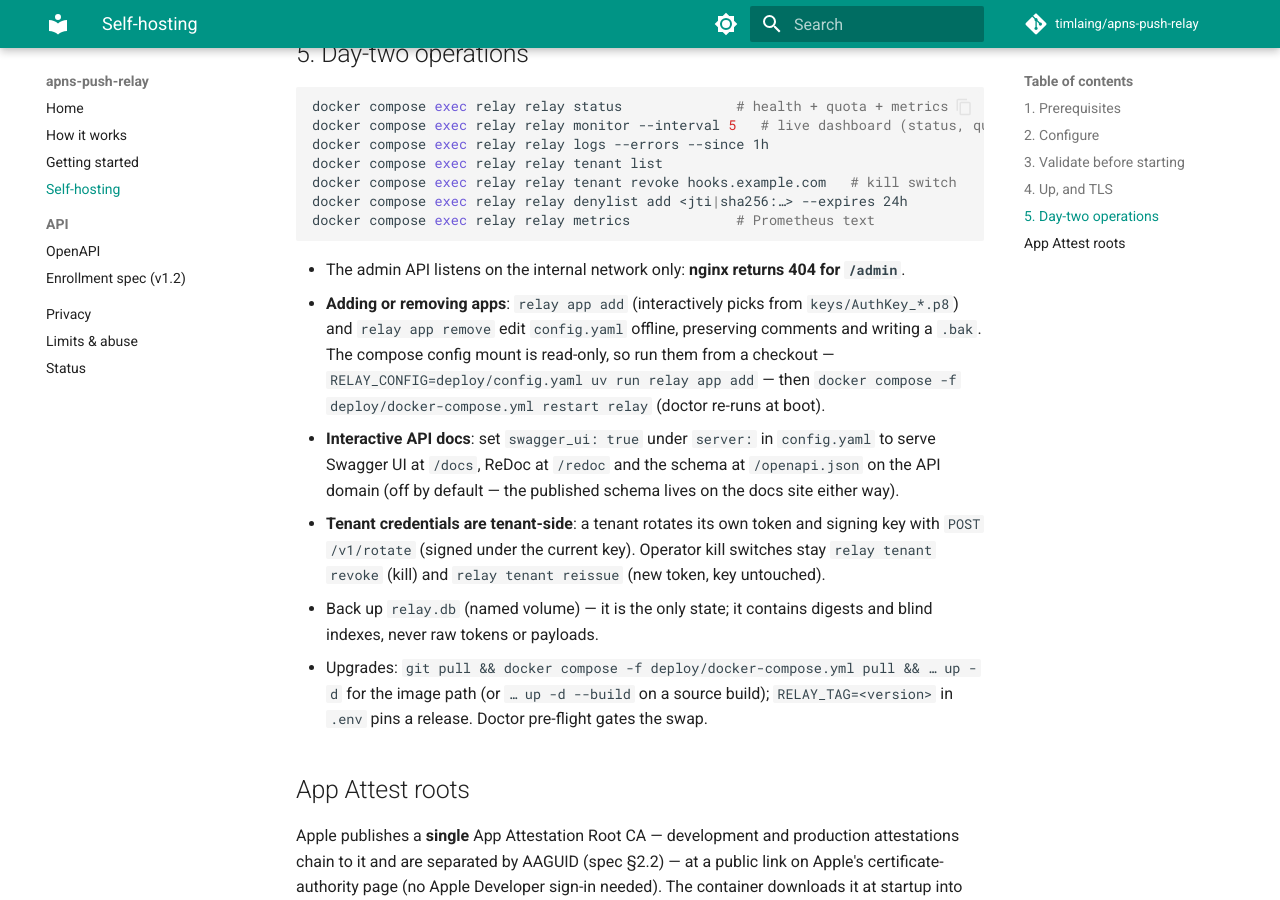
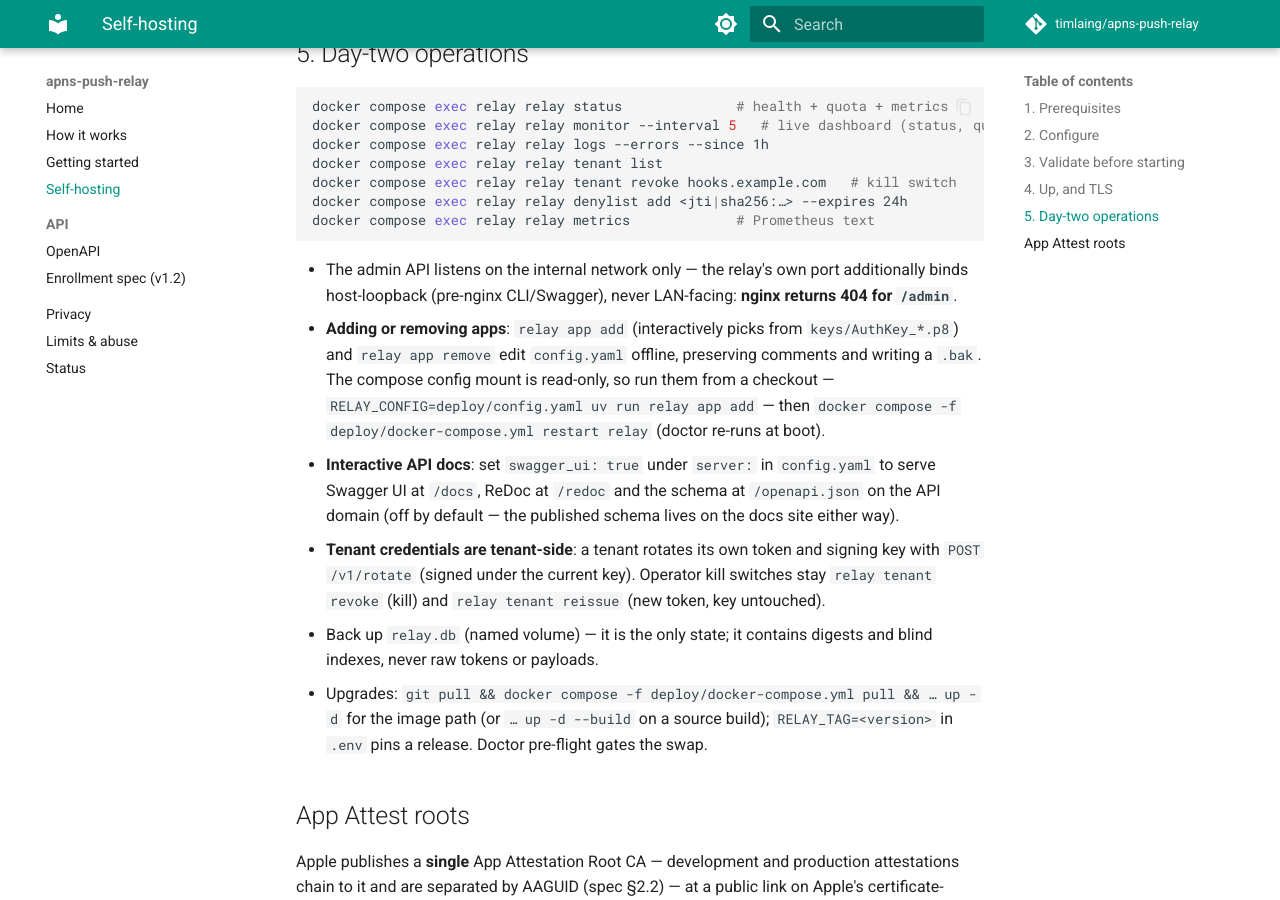
Before and after one commit to timlaing/apns-push-relay, an MkDocs documentation site: the page built from docs/self-hosting.md, in a window 1280 px wide and 900 px high, scrolled down 3056 px. Built offline with MkDocs 1.6.1 and Material for MkDocs 9.7.7, drawn with Linux system fonts in a browser that asks for light colours; comment, search, counter and statistics services are not loaded.

Commit message:
Publish the relay on host loopback; document local bring-up as a VPS
- compose: relay publishes 127.0.0.1:8000 (host CLI/Swagger before nginx
  exists); LAN/Internet exposure stays nginx's job. Deploy test updated
  to pin the binding loopback-only.
- deploy/README: "Local bring-up (as if it were on a VPS)" — /etc/hosts
  + full `docker compose up`; nginx's self-signed placeholder serves
  HTTPS while certbot waits for public reachability.
- self-hosting: admin-API bullet notes the loopback binding.

````diff
--- a/docs/self-hosting.md
+++ b/docs/self-hosting.md
@@ -153,8 +153,9 @@
 docker compose exec relay relay metrics             # Prometheus text
 ```
 
-- The admin API listens on the internal network only: **nginx returns 404
-  for `/admin`**.
+- The admin API listens on the internal network only — the relay's own port
+  additionally binds host-loopback (pre-nginx CLI/Swagger), never LAN-facing:
+  **nginx returns 404 for `/admin`**.
 - **Adding or removing apps**: `relay app add` (interactively picks from
   `keys/AuthKey_*.p8`) and `relay app remove` edit `config.yaml` offline,
   preserving comments and writing a `.bak`. The compose config mount is
````
Also changed, not shown: deploy/README.md (+18 -0 lines), 2 other files.
